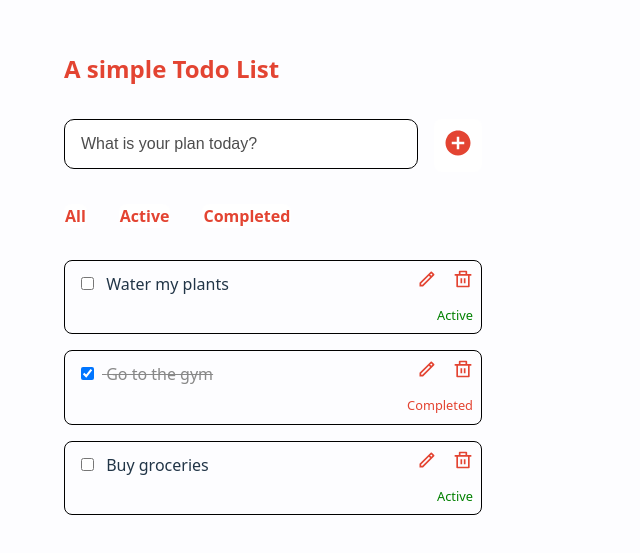
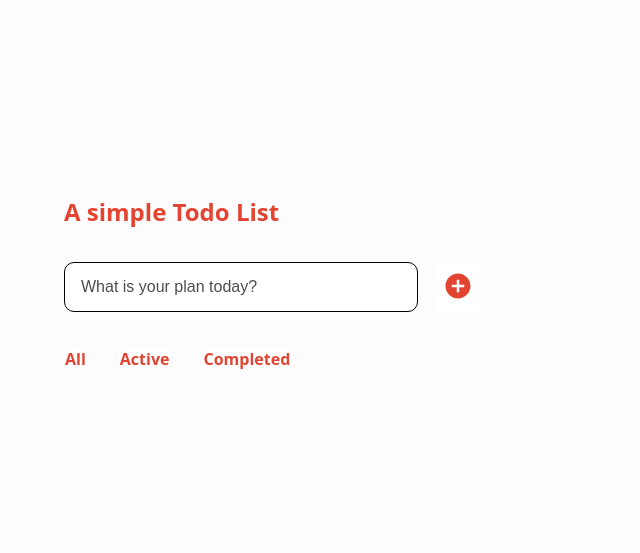
Before and after one commit to merrycoconut/todolist, a React (Vite) app: page / in a window 1280 px wide. Shown: the part 119-672 px from the top of the page, without its empty margins (0-640 px from the left). Built offline with nearby package versions, Linux system fonts and the light colour scheme.

Commit message:
feat: add localStorage support

```diff
--- a/src/Borad.tsx
+++ b/src/Borad.tsx
@@ -1,8 +1,13 @@
 import UserInput from "./components/UserInput";
 import Filter from "./components/Filter";
 import ToDoList from "./components/ToDoList";
-import { useReducer } from "react";
+import { useEffect, useReducer } from "react";
 import type { ToDo } from "./utils/types";
+
+// Initial todos if localStorage is empty
+if (localStorage.length === 0) {
+  localStorage.setItem("todos", JSON.stringify([]));
+}
 
 type Action = {
   type?: string;
@@ -11,7 +16,10 @@ type Action = {
 };
 
 export default function Board() {
-  const [toDoList, dispatch] = useReducer(toDoReducer, initialToDoList);
+  const [toDoList, dispatch] = useReducer(
+    toDoReducer,
+    JSON.parse(localStorage.todos),
+  );
 
   function handleStatusChange(id: number) {
     dispatch({
@@ -116,6 +124,11 @@ export default function Board() {
     }
   }
 
+  // Use useEffect to update localStorage to the lastest State
+  useEffect(() => {
+    localStorage.setItem("todos", JSON.stringify(toDoList));
+  }, [toDoList]);
+
   return (
     <div className="board">
       <h2 className="header">A simple Todo List</h2>
@@ -135,24 +148,4 @@ export default function Board() {
   );
 }
 
-let nextId = 4;
-const initialToDoList = [
-  {
-    id: 1,
-    todoText: "Water my plants",
-    isCompleted: false,
-    isShow: true,
-  },
-  {
-    id: 2,
-    todoText: "Go to the gym",
-    isCompleted: true,
-    isShow: true,
-  },
-  {
-    id: 3,
-    todoText: "Buy groceries",
-    isCompleted: false,
-    isShow: true,
-  },
-];
+let nextId = 1;
```
Also changed, not shown: 1 other file (tests, documents, lock files or other folders).
